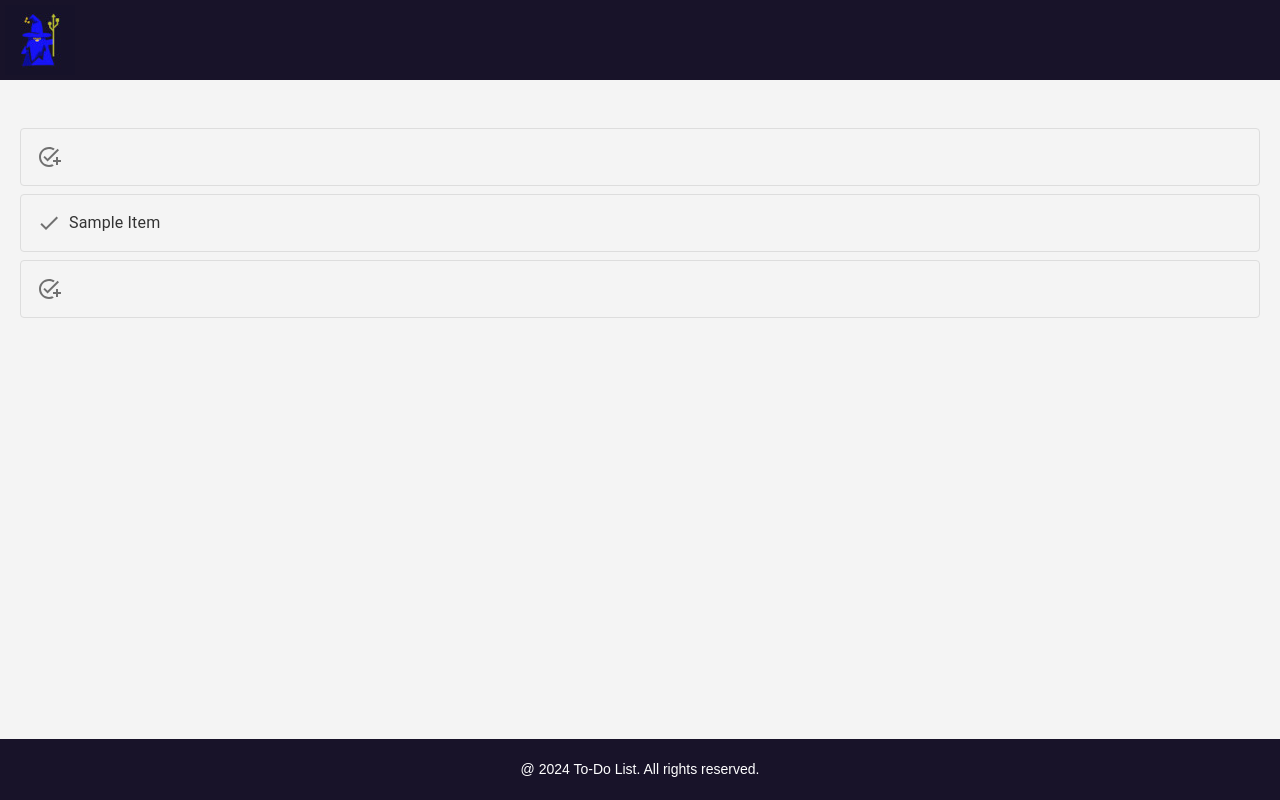
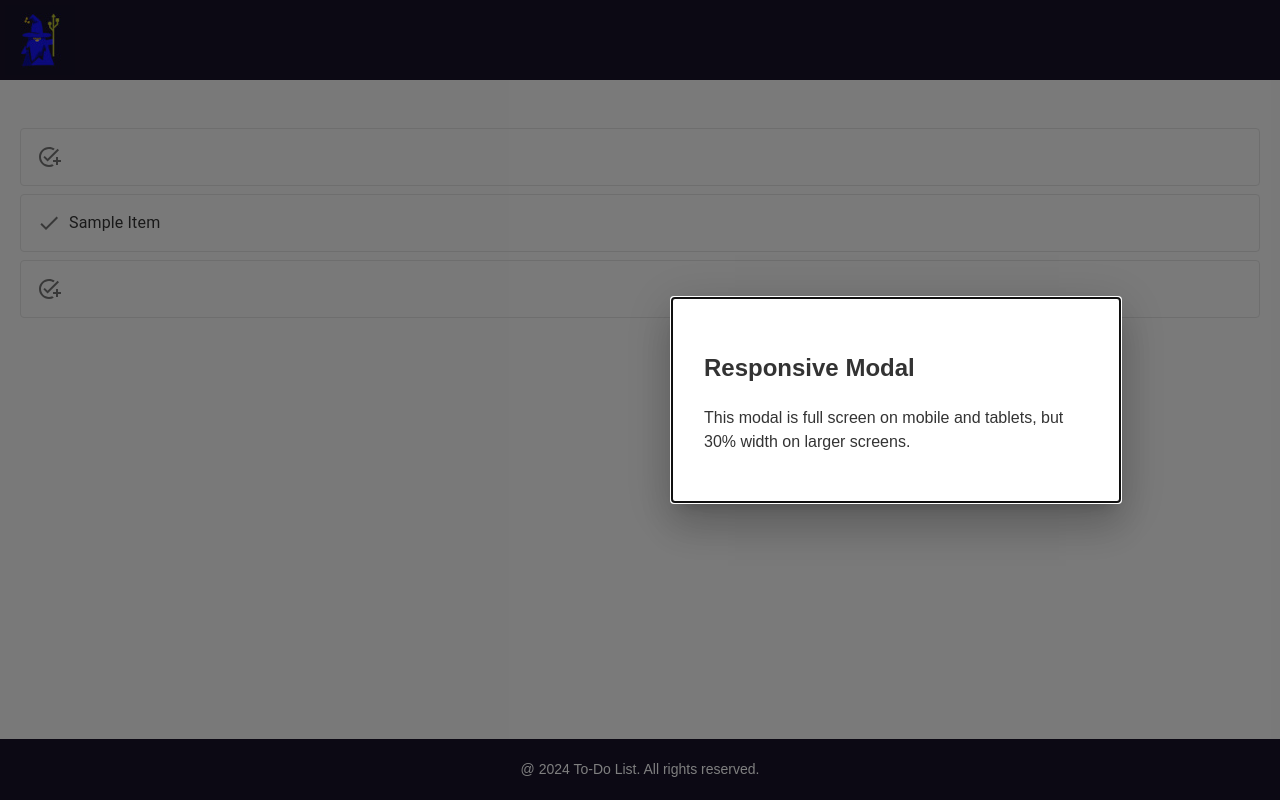
Before and after one commit to Ralfilab/task.management, a React (Vite) app in the folder api.client/: page / in a window 1280 px wide. Built offline with nearby package versions, Linux system fonts and the light colour scheme.

Commit message:
Adding popup.

```diff
--- a/api.client/src/ToDoListContainer.jsx
+++ b/api.client/src/ToDoListContainer.jsx
@@ -4,11 +4,13 @@ import ToDoList from './ToDoList';
 const ToDoListContainer = () => {
   const storageKey = "wickedToDoList";
 
+  const generateUniqueId = () => Date.now() + Math.random().toString(36).substr(2, 9);
+
   const getLocalStorageList = () => {
     const saved = localStorage.getItem(storageKey);
 
     if (!saved) {
-      return [{ id: '1', title: 'Sample Item' }];
+      return [{ id: generateUniqueId(), title: 'Sample Item' }];
     }
 
     const initialValue = JSON.parse(saved);
@@ -28,8 +30,6 @@ const ToDoListContainer = () => {
     }
     setAlertOpen(false);
   };
-
-  const generateUniqueId = () => Date.now() + Math.random().toString(36).substr(2, 9);
 
   const handleAddNewItem = (indexToInsert) => {
     if (newItem.trim()) {
--- a/api.client/src/TodoList.jsx
+++ b/api.client/src/TodoList.jsx
@@ -3,6 +3,7 @@ import React, { useRef } from 'react';
 import { TextField, List, ListItem, IconButton, Typography, Alert, Snackbar } from '@mui/material';
 import DoneIcon from '@mui/icons-material/Done';
 import AddTaskIcon from '@mui/icons-material/AddTask';
+import { Modal, Box, useMediaQuery, useTheme } from '@mui/material';
 
 // Styles
 const itemStyle = { marginBottom: 8, padding: 8, border: '1px solid #ddd', borderRadius: 4, display: 'flex', alignItems: 'center' };
@@ -10,6 +11,25 @@ const itemStyle = { marginBottom: 8, padding: 8, border: '1px solid #ddd', borde
 const ToDoList = ({ items, editId, setEditId, newItem, setNewItem, alertOpen, handleAlertClose,
   handleAddNewItem, handleEditChange, handleDeleteItem, reorderItems }) => {
   const listRef = useRef(null);
+
+  const theme = useTheme();
+  const isMobile = useMediaQuery(theme.breakpoints.down('md'));
+
+  const modalStyle = {
+    position: 'absolute',
+    top: '50%',
+    left: isMobile ? '50%' : '70%',
+    transform: 'translate(-50%, -50%)',
+    width: isMobile ? '100%' : '30%',
+    height: isMobile ? '100%' : 'auto',
+    bgcolor: 'background.paper',
+    boxShadow: 24,
+    p: 4,
+  };
+
+  const open = true;
+
+  const handleClose = () => {};
 
   const handleDragStart = (e, index) => {
     e.dataTransfer.setData('text/plain', index);
@@ -105,6 +125,21 @@ const ToDoList = ({ items, editId, setEditId, newItem, setNewItem, alertOpen, ha
         </ListItem>
       )}
     </List>
+
+    <Modal
+      open={open}
+      onClose={handleClose}
+      aria-labelledby="responsive-modal-title"
+      aria-describedby="responsive-modal-description"
+    >
+      <Box sx={modalStyle}>
+        <h2 id="responsive-modal-title">Responsive Modal</h2>
+        <p id="responsive-modal-description">
+          This modal is full screen on mobile and tablets, but 30% width on larger screens.
+        </p>
+      </Box>
+    </Modal>
+
     <Snackbar
       open={alertOpen}
       autoHideDuration={3000}
```
